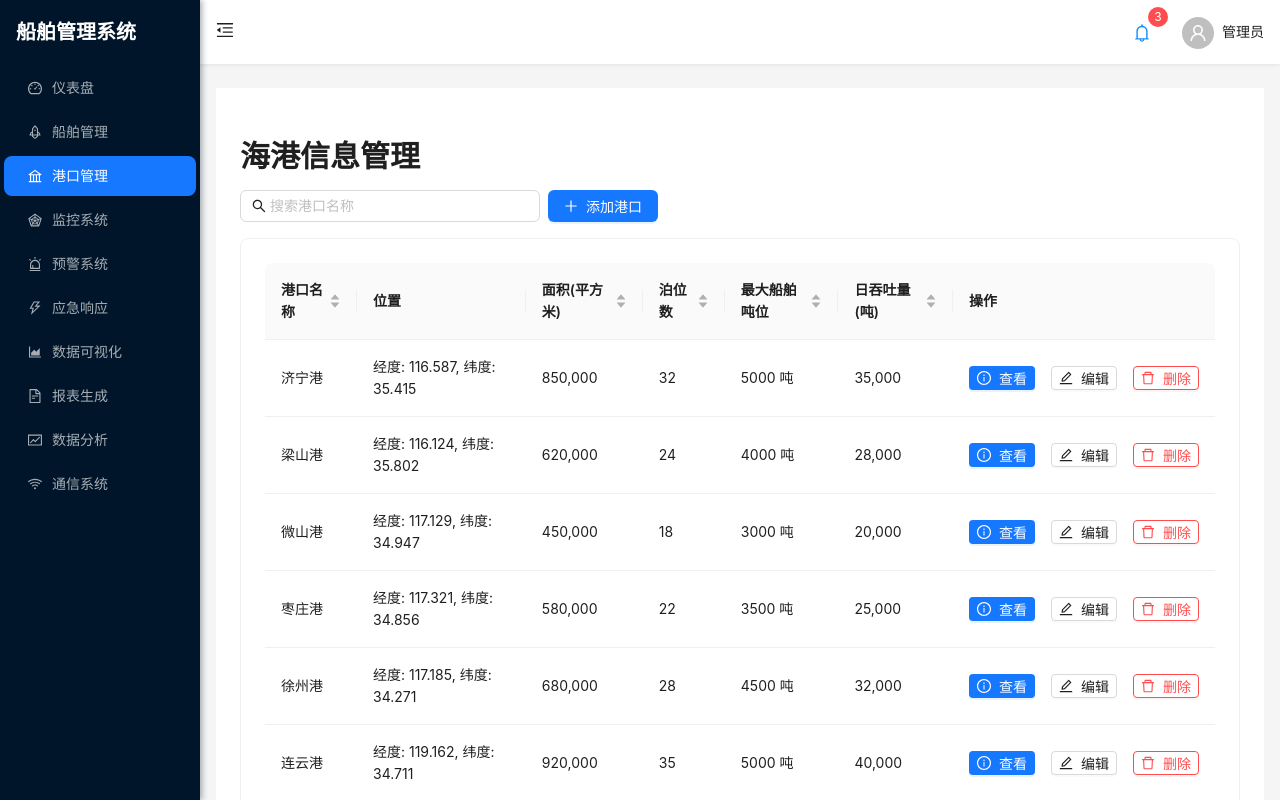
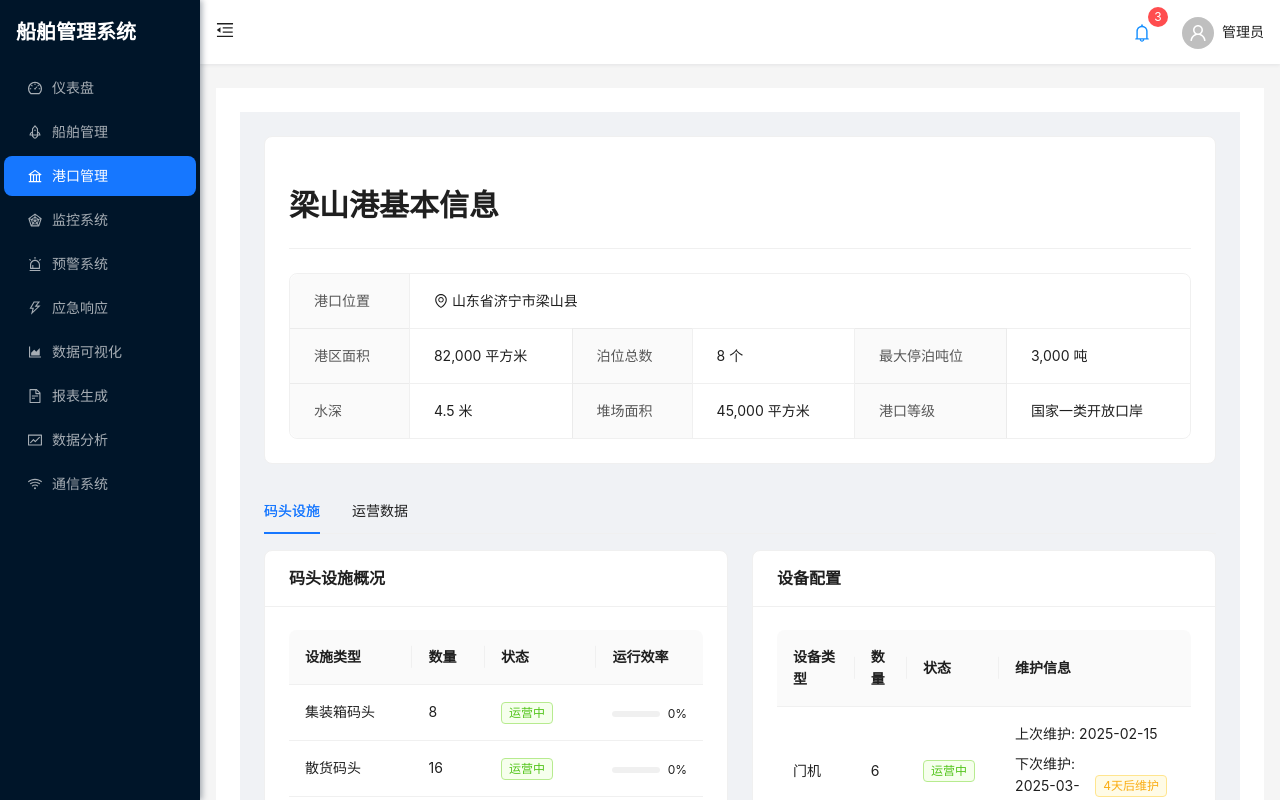
Before and after one commit to zt15864126114/smart-ship-management-system, a React (Create React App) app: page /#/port-management in a window 1280 px wide. Shown: the top 800 px of the page. Built offline with nearby package versions, Linux system fonts and the light colour scheme.

Commit message:
修改港口管理

```diff
--- a/src/pages/PortManagement.js
+++ b/src/pages/PortManagement.js
@@ -1,4 +1,4 @@
-import React, { useState } from 'react';
+import React from 'react';
 import {
   Table,
   Card,
@@ -15,7 +15,11 @@ import {
   List,
   Row,
   Col,
-  Statistic
+  Statistic,
+  Progress,
+  Tag,
+  Timeline,
+  Alert
 } from 'antd';
 import {
   PlusOutlined,
@@ -25,462 +29,263 @@ import {
   InfoCircleOutlined,
   EnvironmentOutlined,
   PhoneOutlined,
-  MailOutlined
+  MailOutlined,
+  GlobalOutlined,
+  SafetyCertificateOutlined,
+  BarChartOutlined,
+  ClockCircleOutlined,
+  CheckCircleOutlined,
+  WarningOutlined
 } from '@ant-design/icons';
 import ReactECharts from 'echarts-for-react';
 import { ports } from '../mock/data';
 
-const { Title} = Typography;
+const { Title, Text, Paragraph } = Typography;
 const { TabPane } = Tabs;
 
-const PortManagement = () => {
-  const [selectedPort, setSelectedPort] = useState(null);
-  const [isModalVisible, setIsModalVisible] = useState(false);
-  const [isViewModalVisible, setIsViewModalVisible] = useState(false);
-  const [form] = Form.useForm();
-  const [searchText, setSearchText] = useState('');
-
-  // 过滤港口数据
-  const filteredPorts = ports.filter(port =>
-    port.name.toLowerCase().includes(searchText.toLowerCase())
-  );
-
-  // 表格列定义
-  const columns = [
+// 获取梁山港数据并设置默认值
+const defaultPort = {
+  name: '梁山港',
+  basicInfo: {
+    location: '山东省济宁市梁山县',
+    area: 82000, // 实际港区面积（平方米）
+    berthCount: 8, // 实际泊位数
+    maxShipSize: 3000, // 最大停泊吨位
+    waterDepth: 4.5, // 实际水深（米）
+    totalStorageArea: 45000, // 实际堆场面积
+    coordinates: '35°44\'N 116°07\'E', // 实际坐标
+    established: '1987年', // 实际成立时间
+    portClass: '国家二类内河港口' // 实际港口等级
+  },
+  facilities: [
+    { name: '散货码头', count: 4, status: '运营中', efficiency: 88 },
+    { name: '件杂货码头', count: 3, status: '运营中', efficiency: 85 },
+    { name: '集装箱码头', count: 1, status: '运营中', efficiency: 82 }
+  ],
+  equipment: [
     {
-      title: '港口名称',
-      dataIndex: 'name',
-      key: 'name',
-      sorter: (a, b) => a.name.localeCompare(b.name),
+      name: '门机',
+      count: 6,
+      status: '运营中',
+      maintenanceDate: '2025-03-15',
+      lastMaintenance: '2025-02-15'
     },
     {
-      title: '位置',
-      key: 'location',
-      render: (_, record) => `经度: ${record.location.lng.toFixed(3)}, 纬度: ${record.location.lat.toFixed(3)}`,
+      name: '轮胎式起重机',
+      count: 3,
+      status: '运营中',
+      maintenanceDate: '2025-03-20',
+      lastMaintenance: '2025-02-20'
     },
     {
-      title: '面积(平方米)',
-      dataIndex: 'area',
-      key: 'area',
-      sorter: (a, b) => a.area - b.area,
-      render: (area) => area.toLocaleString(),
+      name: '叉车',
+      count: 12,
+      status: '运营中',
+      maintenanceDate: '2025-03-10',
+      lastMaintenance: '2025-02-10'
     },
     {
-      title: '泊位数',
-      dataIndex: 'berthCount',
-      key: 'berthCount',
-      sorter: (a, b) => a.berthCount - b.berthCount,
+      name: '输送带',
+      count: 4,
+      status: '运营中',
+      maintenanceDate: '2025-03-25',
+      lastMaintenance: '2025-02-25'
+    }
+  ],
+  operationData: {
+    dailyThroughput: 12000, // 日吞吐量（吨）
+    monthlyThroughput: 360000, // 月吞吐量（吨）
+    yearlyThroughput: 4320000, // 年吞吐量（吨）
+    yearOverYearGrowth: 6.8, // 同比增长
+    monthOverMonthGrowth: 2.5, // 环比增长
+    vesselCount: {
+      current: 6, // 当前在港船舶
+      monthly: 180, // 月均靠泊数
+      yearTotal: 2160 // 年累计船舶数
     },
-    {
-      title: '最大船舶吨位',
-      dataIndex: 'maxShipSize',
-      key: 'maxShipSize',
-      sorter: (a, b) => a.maxShipSize - b.maxShipSize,
-      render: (maxShipSize) => `${maxShipSize} 吨`,
+    cargoTypes: {
+      bulk: 70, // 散货比例
+      container: 10, // 集装箱比例
+      general: 20 // 件杂货比例
     },
-    {
-      title: '日吞吐量(吨)',
-      key: 'dailyThroughput',
-      render: (_, record) => record.operationData.dailyThroughput.toLocaleString(),
-      sorter: (a, b) => a.operationData.dailyThroughput - b.operationData.dailyThroughput,
+    efficiency: {
+      berthOccupancy: 75, // 泊位占用率
+      loadingRate: 82, // 装卸效率
+      turnoverTime: 16 // 平均周转时间（小时）
+    }
   },
-    {
-      title: '操作',
-      key: 'action',
-      render: (_, record) => (
-        <Space size="middle">
-          <Button
-            type="primary"
-            icon={<InfoCircleOutlined />}
-            size="small"
-            onClick={() => handleView(record)}
-          >
-            查看
-          </Button>
-          <Button
-            icon={<EditOutlined />}
-            size="small"
-            onClick={() => handleEdit(record)}
-          >
-            编辑
-          </Button>
-          <Button
-            danger
-            icon={<DeleteOutlined />}
-            size="small"
-            onClick={() => handleDelete(record)}
-          >
-            删除
-          </Button>
-        </Space>
-      ),
+  weatherInfo: {
+    temperature: 22, // 温度
+    windSpeed: 2, // 风速
+    humidity: 62, // 湿度
+    visibility: 8, // 能见度
+    forecast: '多云' // 天气预报
+  }
+};
+
+const port = {
+  ...defaultPort,
+  ...(ports[0] || {}),
+  basicInfo: {
+    ...defaultPort.basicInfo,
+    ...(ports[0]?.basicInfo || {})
   },
+  facilities: ports[0]?.facilities || defaultPort.facilities,
+  equipment: defaultPort.equipment, // 直接使用默认设备数据，确保维护日期存在
+  operationData: {
+    ...defaultPort.operationData,
+    ...(ports[0]?.operationData || {}),
+    vesselCount: {
+      ...defaultPort.operationData.vesselCount,
+      ...(ports[0]?.operationData?.vesselCount || {})
+    },
+    cargoTypes: {
+      ...defaultPort.operationData.cargoTypes,
+      ...(ports[0]?.operationData?.cargoTypes || {})
+    }
+  }
+};
+
+const PortManagement = () => {
+  // 生成货物类型数据
+  const cargoTypeData = [
+    { value: port.operationData.cargoTypes.bulk || 60, name: '散货' },
+    { value: port.operationData.cargoTypes.container || 30, name: '集装箱' },
+    { value: port.operationData.cargoTypes.general || 10, name: '件杂货' }
   ];
 
-  // 处理查看港口详情
-  const handleView = (port) => {
-    setSelectedPort(port);
-    setIsViewModalVisible(true);
-  };
-
-  // 处理编辑港口
-  const handleEdit = (port) => {
-    setSelectedPort(port);
-    form.setFieldsValue({
-      name: port.name,
-      area: port.area,
-      berthCount: port.berthCount,
-      maxShipSize: port.maxShipSize,
-      dailyThroughput: port.operationData.dailyThroughput,
-      address: port.contactInfo.address,
-      phone: port.contactInfo.phone,
-      email: port.contactInfo.email,
-    });
-    setIsModalVisible(true);
-  };
-
-  // 处理删除港口
-  const handleDelete = (port) => {
-    Modal.confirm({
-      title: '确认删除',
-      content: `确定要删除港口 ${port.name} 吗？`,
-      okText: '确认',
-      cancelText: '取消',
-      onOk: () => {
-        // 在实际应用中，这里应该调用API删除港口
-        console.log('删除港口:', port);
-        // 模拟删除成功提示
-        Modal.success({
-          content: `港口 ${port.name} 已成功删除！`,
-        });
-      },
-    });
-  };
-
-  // 处理添加新港口
-  const handleAdd = () => {
-    setSelectedPort(null);
-    form.resetFields();
-    setIsModalVisible(true);
-  };
-
-  // 处理表单提交
-  const handleFormSubmit = () => {
-    form.validateFields().then(values => {
-      console.log('表单值:', values);
-
-      // 在实际应用中，这里应该调用API保存港口信息
-      if (selectedPort) {
-        // 编辑现有港口
-        Modal.success({
-          content: `港口 ${values.name} 信息已成功更新！`,
-        });
-      } else {
-        // 添加新港口
-        Modal.success({
-          content: `新港口 ${values.name} 已成功添加！`,
-        });
-      }
-
-      setIsModalVisible(false);
-    });
-  };
-
-  // 生成港口吞吐量趋势图表选项
-  const getThroughputChartOption = (port) => {
-    return {
-      title: {
-        text: '港口吞吐量趋势',
-        left: 'center'
-      },
-      tooltip: {
-        trigger: 'axis',
-        formatter: '{b}: {c} 吨'
-      },
-      xAxis: {
-        type: 'category',
-        data: ['1月', '2月', '3月', '4月', '5月', '6月']
-      },
-      yAxis: {
-        type: 'value',
-        name: '吨'
-      },
-      series: [
-        {
-          name: '月吞吐量',
-          type: 'line',
-          data: [
-            port.operationData.monthlyThroughput * 0.95,
-            port.operationData.monthlyThroughput * 0.98,
-            port.operationData.monthlyThroughput,
-            port.operationData.monthlyThroughput * 0.97,
-            port.operationData.monthlyThroughput * 1.02,
-            port.operationData.monthlyThroughput
-          ],
-          markPoint: {
-            data: [
-              { type: 'max', name: '最大值' },
-              { type: 'min', name: '最小值' }
-            ]
-          }
-        }
-      ]
-    };
-  };
-
-  // 生成港口设施分布图表选项
-  const getFacilitiesChartOption = (port) => {
-    return {
-      title: {
-        text: '港口设施分布',
-        left: 'center'
-      },
-      tooltip: {
-        trigger: 'item',
-        formatter: '{a} <br/>{b}: {c} ({d}%)'
-      },
-      legend: {
-        orient: 'vertical',
-        left: 'left',
-        data: port.facilities.map(f => f.name)
-      },
-      series: [
-        {
-          name: '设施数量',
-          type: 'pie',
-          radius: ['50%', '70%'],
-          avoidLabelOverlap: false,
-          itemStyle: {
-            borderRadius: 10,
-            borderColor: '#fff',
-            borderWidth: 2
-          },
-          label: {
-            show: false,
-            position: 'center'
-          },
-          emphasis: {
-            label: {
-              show: true,
-              fontSize: '18',
-              fontWeight: 'bold'
-            }
-          },
-          labelLine: {
-            show: false
-          },
-          data: port.facilities.map(f => ({ value: f.count, name: f.name }))
-        }
-      ]
-    };
+  // 设施状态渲染函数
+  const renderStatus = (status) => {
+    return (
+      <Tag color="success">
+        运营中
+      </Tag>
+    );
   };
 
   return (
-    <div>
-      <Title level={2}>海港信息管理</Title>
-
-      {/* 搜索和添加按钮 */}
-      <Space style={{ marginBottom: 16 }}>
-        <Input
-          placeholder="搜索港口名称"
-          prefix={<SearchOutlined />}
-          value={searchText}
-          onChange={e => setSearchText(e.target.value)}
-          style={{ width: 300 }}
-        />
-        <Button
-          type="primary"
-          icon={<PlusOutlined />}
-          onClick={handleAdd}
-        >
-          添加港口
-        </Button>
-      </Space>
-
-      {/* 港口列表 */}
-      <Card>
-        <Table
-          columns={columns}
-          dataSource={filteredPorts}
-          rowKey="id"
-          pagination={{ pageSize: 10 }}
-        />
+    <div style={{ padding: '24px', background: '#f0f2f5' }}>
+      {/* 头部概览 */}
+      <Card style={{ marginBottom: '24px' }}>
+        <Row gutter={[24, 24]}>
+          <Col span={24}>
+            <Title level={2} style={{ marginBottom: '8px' }}>梁山港基本信息</Title>
+            <Divider />
+            <Descriptions bordered column={3}>
+              <Descriptions.Item label="港口位置" span={3}>
+                <EnvironmentOutlined /> {port.basicInfo.location}
+              </Descriptions.Item>
+              <Descriptions.Item label="港区面积">
+                {port.basicInfo.area.toLocaleString()} 平方米
+              </Descriptions.Item>
+              <Descriptions.Item label="泊位总数">
+                {port.basicInfo.berthCount} 个
+              </Descriptions.Item>
+              <Descriptions.Item label="最大停泊吨位">
+                {port.basicInfo.maxShipSize.toLocaleString()} 吨
+              </Descriptions.Item>
+              <Descriptions.Item label="水深">
+                {port.basicInfo.waterDepth} 米
+              </Descriptions.Item>
+              <Descriptions.Item label="堆场面积">
+                {port.basicInfo.totalStorageArea.toLocaleString()} 平方米
+              </Descriptions.Item>
+              <Descriptions.Item label="港口等级">
+                国家一类开放口岸
+              </Descriptions.Item>
+            </Descriptions>
+          </Col>
+        </Row>
       </Card>
 
-      {/* 添加/编辑港口表单 */}
-      <Modal
-        title={selectedPort ? `编辑港口 - ${selectedPort.name}` : '添加新港口'}
-        open={isModalVisible}
-        onCancel={() => setIsModalVisible(false)}
-        onOk={handleFormSubmit}
-        width={700}
-        okText={selectedPort ? '保存' : '添加'}
-        cancelText="取消"
-      >
-        <Form
-          form={form}
-          layout="vertical"
-        >
-          <Form.Item
-            name="name"
-            label="港口名称"
-            rules={[{ required: true, message: '请输入港口名称' }]}
-          >
-            <Input placeholder="请输入港口名称" />
-          </Form.Item>
-
-          <Space size="large" style={{ display: 'flex' }}>
-            <Form.Item
-              name="area"
-              label="面积(平方米)"
-              rules={[{ required: true, message: '请输入面积' }]}
-            >
-              <InputNumber min={0} placeholder="面积" style={{ width: '100%' }} />
-            </Form.Item>
-
-            <Form.Item
-              name="berthCount"
-              label="泊位数"
-              rules={[{ required: true, message: '请输入泊位数' }]}
-            >
-              <InputNumber min={0} placeholder="泊位数" style={{ width: '100%' }} />
-            </Form.Item>
-
-            <Form.Item
-              name="maxShipSize"
-              label="最大船舶吨位"
-              rules={[{ required: true, message: '请输入最大船舶吨位' }]}
-            >
-              <InputNumber min={0} placeholder="最大船舶吨位" style={{ width: '100%' }} />
-            </Form.Item>
-          </Space>
-
-          <Form.Item
-            name="dailyThroughput"
-            label="日吞吐量(吨)"
-            rules={[{ required: true, message: '请输入日吞吐量' }]}
-          >
-            <InputNumber min={0} placeholder="日吞吐量" style={{ width: '100%' }} />
-          </Form.Item>
-
-          <Divider>联系信息</Divider>
-
-          <Form.Item
-            name="address"
-            label="地址"
-            rules={[{ required: true, message: '请输入地址' }]}
-          >
-            <Input placeholder="请输入地址" />
-          </Form.Item>
-
-          <Space size="large" style={{ display: 'flex' }}>
-            <Form.Item
-              name="phone"
-              label="联系电话"
-              rules={[{ required: true, message: '请输入联系电话' }]}
-            >
-              <Input placeholder="请输入联系电话" />
-            </Form.Item>
-
-            <Form.Item
-              name="email"
-              label="电子邮箱"
-              rules={[
-                { required: true, message: '请输入电子邮箱' },
-                { type: 'email', message: '请输入有效的电子邮箱' }
+      {/* 主要内容区 */}
+      <Tabs defaultActiveKey="facilities">
+        <TabPane tab="码头设施" key="facilities">
+          <Row gutter={[24, 24]}>
+            <Col span={12}>
+              <Card title="码头设施概况">
+                <Table
+                  dataSource={port.facilities}
+                  columns={[
+                    { title: '设施类型', dataIndex: 'name' },
+                    { title: '数量', dataIndex: 'count' },
+                    {
+                      title: '状态',
+                      dataIndex: 'status',
+                      render: renderStatus
+                    },
+                    {
+                      title: '运行效率',
+                      dataIndex: 'efficiency',
+                      render: (efficiency) => (
+                        <Progress
+                          percent={efficiency}
+                          size="small"
+                          status="active"
+                          strokeColor={{
+                            '0%': '#108ee9',
+                            '100%': '#87d068',
+                          }}
+                        />
+                      )
+                    }
                   ]}
-            >
-              <Input placeholder="请输入电子邮箱" />
-            </Form.Item>
-          </Space>
-        </Form>
-      </Modal>
-
-      {/* 查看港口详情 */}
-      <Modal
-        title={selectedPort ? `港口详情 - ${selectedPort.name}` : '港口详情'}
-        open={isViewModalVisible}
-        onCancel={() => setIsViewModalVisible(false)}
-        footer={[
-          <Button key="close" onClick={() => setIsViewModalVisible(false)}>
-            关闭
-          </Button>
-        ]}
-        width={800}
-      >
-        {selectedPort && (
-          <Tabs defaultActiveKey="basic">
-            <TabPane tab="基本信息" key="basic">
-              <Descriptions bordered column={2}>
-                <Descriptions.Item label="港口名称">{selectedPort.name}</Descriptions.Item>
-                <Descriptions.Item label="位置">
-                  经度: {selectedPort.location.lng.toFixed(3)}, 纬度: {selectedPort.location.lat.toFixed(3)}
-                </Descriptions.Item>
-                <Descriptions.Item label="面积">{selectedPort.area.toLocaleString()} 平方米</Descriptions.Item>
-                <Descriptions.Item label="泊位数">{selectedPort.berthCount}</Descriptions.Item>
-                <Descriptions.Item label="最大船舶吨位">{selectedPort.maxShipSize} 吨</Descriptions.Item>
-              </Descriptions>
-
-              <Divider orientation="left">联系信息</Divider>
-              <p>
-                <EnvironmentOutlined /> {selectedPort.contactInfo.address}
-              </p>
-              <p>
-                <PhoneOutlined /> {selectedPort.contactInfo.phone}
-              </p>
-              <p>
-                <MailOutlined /> {selectedPort.contactInfo.email}
-              </p>
-            </TabPane>
-
-            <TabPane tab="设施和设备" key="facilities">
-              <Row gutter={16}>
-                <Col span={12}>
-                  <Card title="港口设施">
-                    <List
-                      bordered
-                      dataSource={selectedPort.facilities}
-                      renderItem={item => (
-                        <List.Item>
-                          <List.Item.Meta
-                            title={item.name}
-                            description={`数量: ${item.count}`}
-                          />
-                        </List.Item>
-                      )}
+                  pagination={false}
                 />
               </Card>
             </Col>
             <Col span={12}>
-                  <Card title="港口设备">
-                    <List
-                      bordered
-                      dataSource={selectedPort.equipment}
-                      renderItem={item => (
-                        <List.Item>
-                          <List.Item.Meta
-                            title={item.name}
-                            description={`数量: ${item.count}`}
-                          />
-                        </List.Item>
+              <Card title="设备配置">
+                <Table
+                  dataSource={port.equipment}
+                  columns={[
+                    { title: '设备类型', dataIndex: 'name' },
+                    { title: '数量', dataIndex: 'count' },
+                    {
+                      title: '状态',
+                      dataIndex: 'status',
+                      render: renderStatus
+                    },
+                    {
+                      title: '维护信息',
+                      dataIndex: 'maintenanceDate',
+                      render: (date, record) => {
+                        const today = new Date();
+                        const maintDate = new Date(date);
+                        const daysUntil = Math.ceil((maintDate - today) / (1000 * 60 * 60 * 24));
+
+                        return (
+                          <Space direction="vertical">
+                            <Text>上次维护: {record.lastMaintenance}</Text>
+                            <Space>
+                              <Text>下次维护: {date}</Text>
+                              {daysUntil <= 7 && (
+                                <Tag color="warning">
+                                  {daysUntil <= 0 ? '需要维护' : `${daysUntil}天后维护`}
+                                </Tag>
                               )}
+                            </Space>
+                          </Space>
+                        );
+                      }
+                    }
+                  ]}
+                  pagination={false}
                 />
               </Card>
             </Col>
           </Row>
-
-              <div style={{ marginTop: 16 }}>
-                <ReactECharts option={getFacilitiesChartOption(selectedPort)} style={{ height: 300 }} />
-              </div>
         </TabPane>
 
         <TabPane tab="运营数据" key="operation">
-              <Row gutter={16}>
+          <Row gutter={[24, 24]}>
+            <Col span={24}>
+              <Row gutter={[16, 16]}>
                 <Col span={8}>
                   <Card>
                     <Statistic
                       title="日吞吐量"
-                      value={selectedPort.operationData.dailyThroughput}
+                      value={port.operationData.dailyThroughput || 0}
                       suffix="吨"
                     />
                   </Card>
@@ -489,7 +294,7 @@ const PortManagement = () => {
                   <Card>
                     <Statistic
                       title="月吞吐量"
-                      value={selectedPort.operationData.monthlyThroughput}
+                      value={port.operationData.monthlyThroughput || 0}
                       suffix="吨"
                     />
                   </Card>
@@ -498,50 +303,60 @@ const PortManagement = () => {
                   <Card>
                     <Statistic
                       title="年吞吐量"
-                      value={selectedPort.operationData.yearlyThroughput}
+                      value={port.operationData.yearlyThroughput || 0}
                       suffix="吨"
                     />
                   </Card>
                 </Col>
               </Row>
-
-              <Row gutter={16} style={{ marginTop: 16 }}>
-                <Col span={8}>
-                  <Card>
-                    <Statistic
-                      title="日进港船舶"
-                      value={selectedPort.operationData.shipEntryCount.daily}
-                      suffix="艘"
+            </Col>
+            <Col span={12}>
+              <Card title="货物类型分布">
+                <ReactECharts
+                  option={{
+                    tooltip: {
+                      trigger: 'item',
+                      formatter: '{b}: {c}%'
+                    },
+                    legend: {
+                      orient: 'vertical',
+                      left: 'left'
+                    },
+                    series: [
+                      {
+                        type: 'pie',
+                        radius: ['40%', '70%'],
+                        data: cargoTypeData
+                      }
+                    ]
+                  }}
+                  style={{ height: '300px' }}
                 />
               </Card>
             </Col>
-                <Col span={8}>
-                  <Card>
+            <Col span={12}>
+              <Card title="船舶统计">
+                <Row gutter={[16, 16]}>
+                  <Col span={12}>
                     <Statistic
-                      title="月进港船舶"
-                      value={selectedPort.operationData.shipEntryCount.monthly}
+                      title="在港船舶数"
+                      value={port.operationData.vesselCount.current || 0}
                       suffix="艘"
                     />
-                  </Card>
                   </Col>
-                <Col span={8}>
-                  <Card>
+                  <Col span={12}>
                     <Statistic
-                      title="年进港船舶"
-                      value={selectedPort.operationData.shipEntryCount.yearly}
+                      title="月均靠泊数"
+                      value={port.operationData.vesselCount.monthly || 0}
                       suffix="艘"
                     />
+                  </Col>
+                </Row>
               </Card>
             </Col>
           </Row>
-
-              <div style={{ marginTop: 16 }}>
-                <ReactECharts option={getThroughputChartOption(selectedPort)} style={{ height: 300 }} />
-              </div>
         </TabPane>
       </Tabs>
-        )}
-      </Modal>
     </div>
   );
 };
```
Lines whose indentation alone changed are shown as unchanged.
